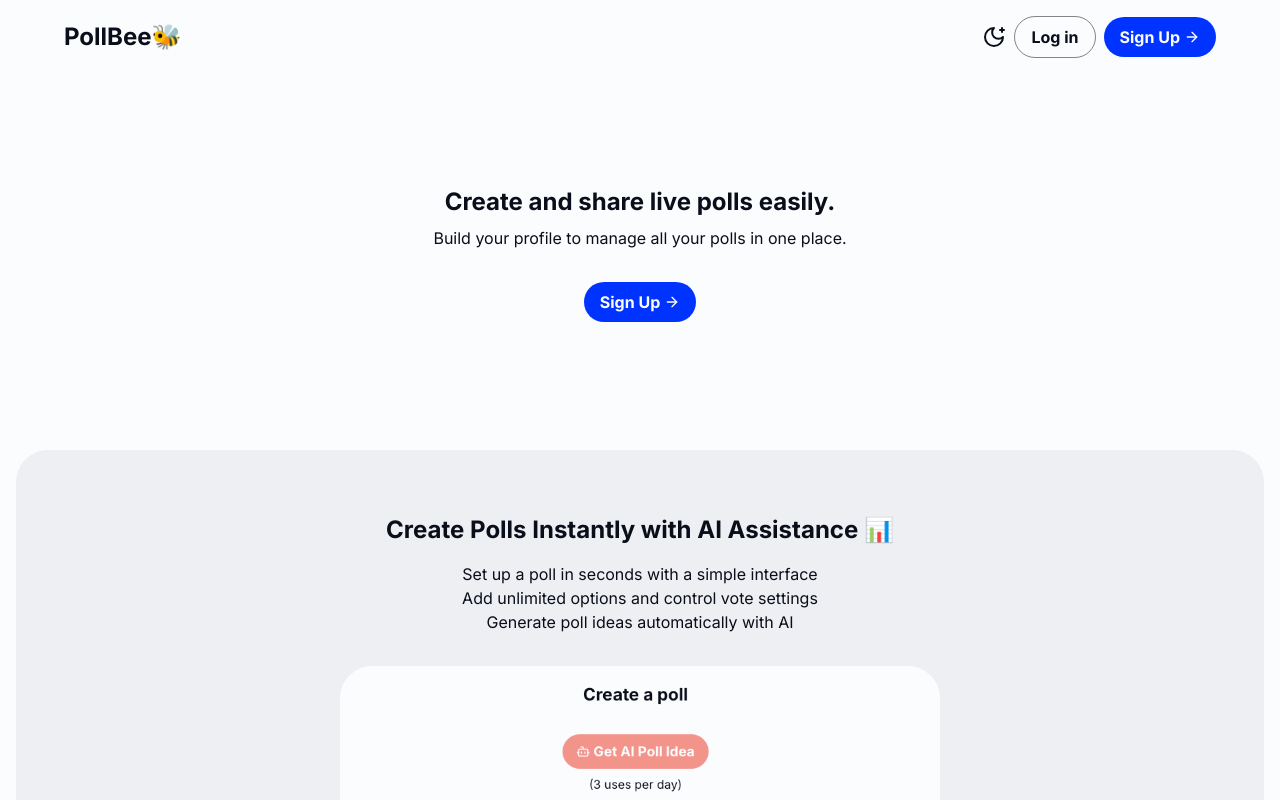
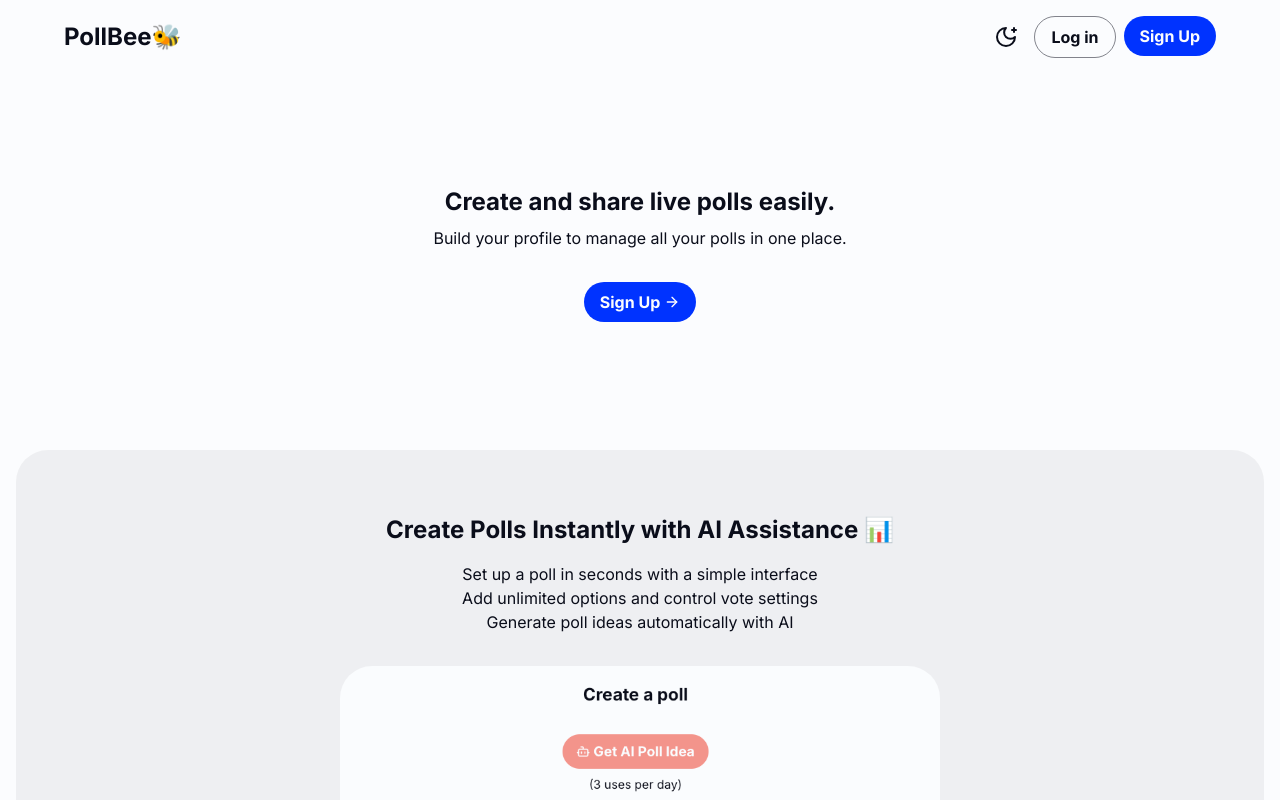
Before and after one commit to jonte265/pollbee, a Next.js app in the folder frontend/: page / in a window 1280 px wide. Shown: the top 800 px of the page. Built offline with nearby package versions, Linux system fonts and the light colour scheme.

Commit message:
darkmode btn gap

```diff
--- a/frontend/components/Header.tsx
+++ b/frontend/components/Header.tsx
@@ -86,11 +86,12 @@
           <h1 className="font-bold text-xl sm:text-2xl">PollBee🐝</h1>
         </Link>
 
-        <div className="flex gap-2 justify-center items-center ">
+        <div className="flex gap-4 justify-center items-center ">
           <button className="hidden sm:flex text-2xl" onClick={handleDarkMode}>
             {darkMode ? <LuSun /> : <LuMoonStar />}
           </button>
 
+          <div className="flex gap-2">
             {isLoggedIn ? (
               <>
                 <Link href="/profile">
@@ -119,17 +120,11 @@
                 </Link>
 
                 <Link href="/signup">
-                <Button
-                  btnText={
-                    <>
-                      Sign Up <LuArrowRight />
-                    </>
-                  }
-                />
+                  <Button btnText={<>Sign Up</>} />
                 </Link>
               </>
             )}
-
+          </div>
           <button
             className="sm:hidden text-2xl"
             onClick={() => setMenuOpen(!menuOpen)}
```
Lines whose indentation alone changed are shown as unchanged.
